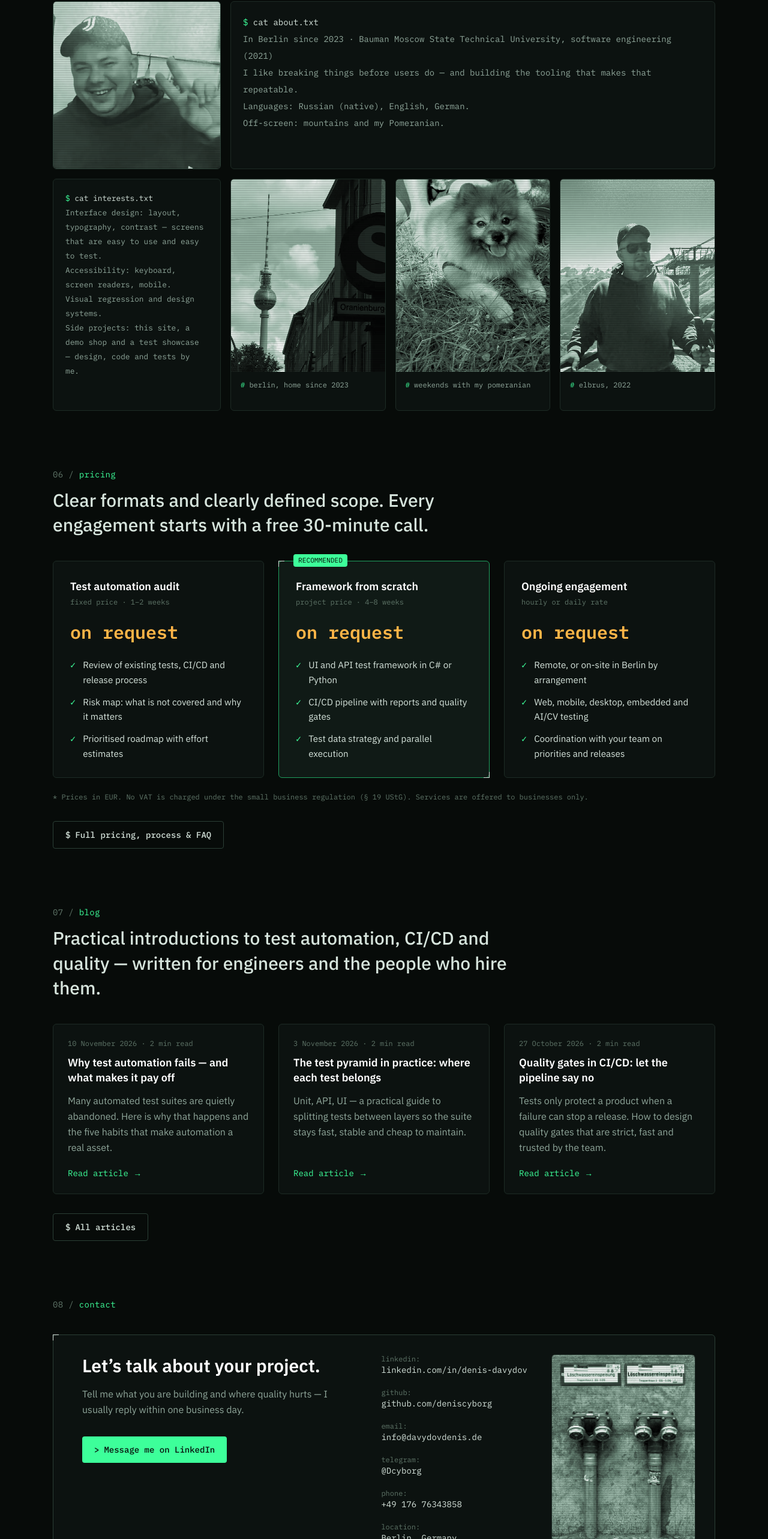
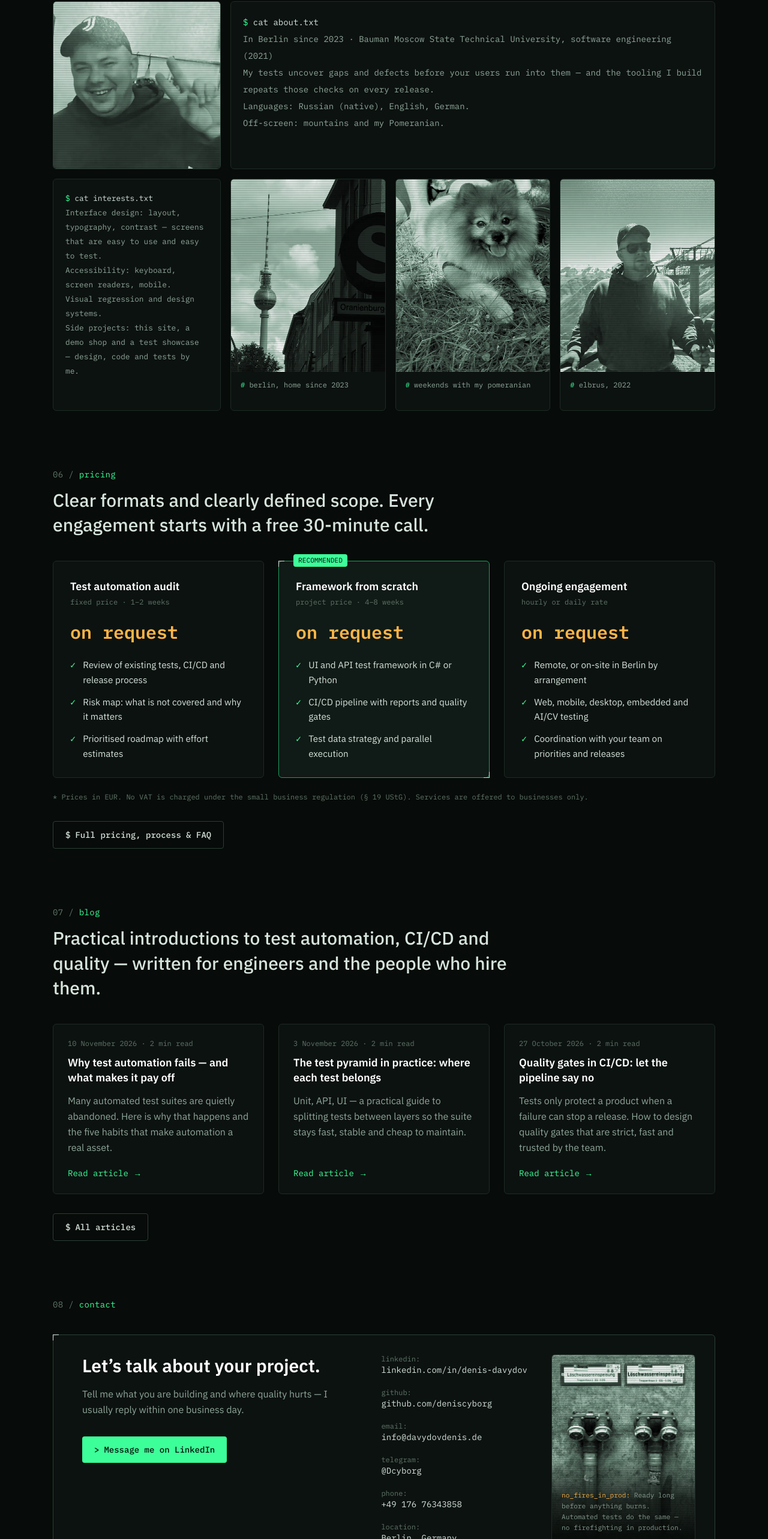
Before and after one commit to deniscyborg/portfolio, a Next.js app: page /en in a window 1280 px wide. Shown: the part 5203-7769 px from the top of the page at 60% size. Built offline with nearby package versions, Linux system fonts and the light colour scheme; no server answers.

Commit message:
Portfolio: contact photo caption, about text on finding defects early

```diff
--- a/src/components/home/Closing.tsx
+++ b/src/components/home/Closing.tsx
@@ -109,6 +109,9 @@ export function Contact({ dict }: { dict: Dictionary }) {
             className="absolute inset-0 h-full w-full object-cover object-[50%_25%] grayscale transition duration-300 hover:grayscale-0"
           />
           <div className="pointer-events-none absolute inset-0 bg-phosphor/15 mix-blend-color" />
+          <p className="absolute inset-x-0 bottom-0 bg-gradient-to-t from-bg via-bg/80 to-transparent p-4 pt-14 font-mono text-[0.7rem] leading-relaxed text-dim">
+            <span className="text-amber">no_fires_in_prod:</span> {t.photoCaption}
+          </p>
         </div>
       </div>
     </Section>
--- a/src/i18n/de.ts
+++ b/src/i18n/de.ts
@@ -187,7 +187,7 @@ export const de: Dictionary = {
     portraitAlt: "Porträt von Denis Davydov",
     lines: [
       "Seit 2023 in Berlin · Staatliche Technische Universität Moskau „N. E. Bauman“, Softwareentwicklung (2021)",
-      "Ich finde Fehler gern, bevor es die Nutzer tun — und baue die Werkzeuge, die das wiederholbar machen.",
+      "Meine Tests decken Lücken und Fehler auf, bevor Ihre Nutzer darauf stoßen — und die Werkzeuge, die ich baue, wiederholen diese Prüfungen bei jedem Release.",
       "Sprachen: Russisch (Muttersprache), Englisch, Deutsch.",
       "Abseits des Bildschirms: Berge und mein Zwergspitz.",
     ],
@@ -308,6 +308,7 @@ export const de: Dictionary = {
     telegram: "Telegram",
     location: "Berlin, Deutschland",
     photoAlt: "Zwei rote Löschwassereinspeisungen an einer Berliner Hauswand",
+    photoCaption: "Bereit, lange bevor es brennt. Automatisierte Tests genauso — keine Feuerwehreinsätze in Produktion.",
   },
   blog: {
     title: "blog",
--- a/src/i18n/en.ts
+++ b/src/i18n/en.ts
@@ -185,7 +185,7 @@ export const en = {
     portraitAlt: "Portrait of Denis Davydov",
     lines: [
       "In Berlin since 2023 · Bauman Moscow State Technical University, software engineering (2021)",
-      "I like breaking things before users do — and building the tooling that makes that repeatable.",
+      "My tests uncover gaps and defects before your users run into them — and the tooling I build repeats those checks on every release.",
       "Languages: Russian (native), English, German.",
       "Off-screen: mountains and my Pomeranian.",
     ],
@@ -306,6 +306,7 @@ export const en = {
     telegram: "Telegram",
     location: "Berlin, Germany",
     photoAlt: "Two red fire brigade standpipes on a Berlin house wall",
+    photoCaption: "Ready long before anything burns. Automated tests do the same — no firefighting in production.",
   },
   blog: {
     title: "blog",
```
